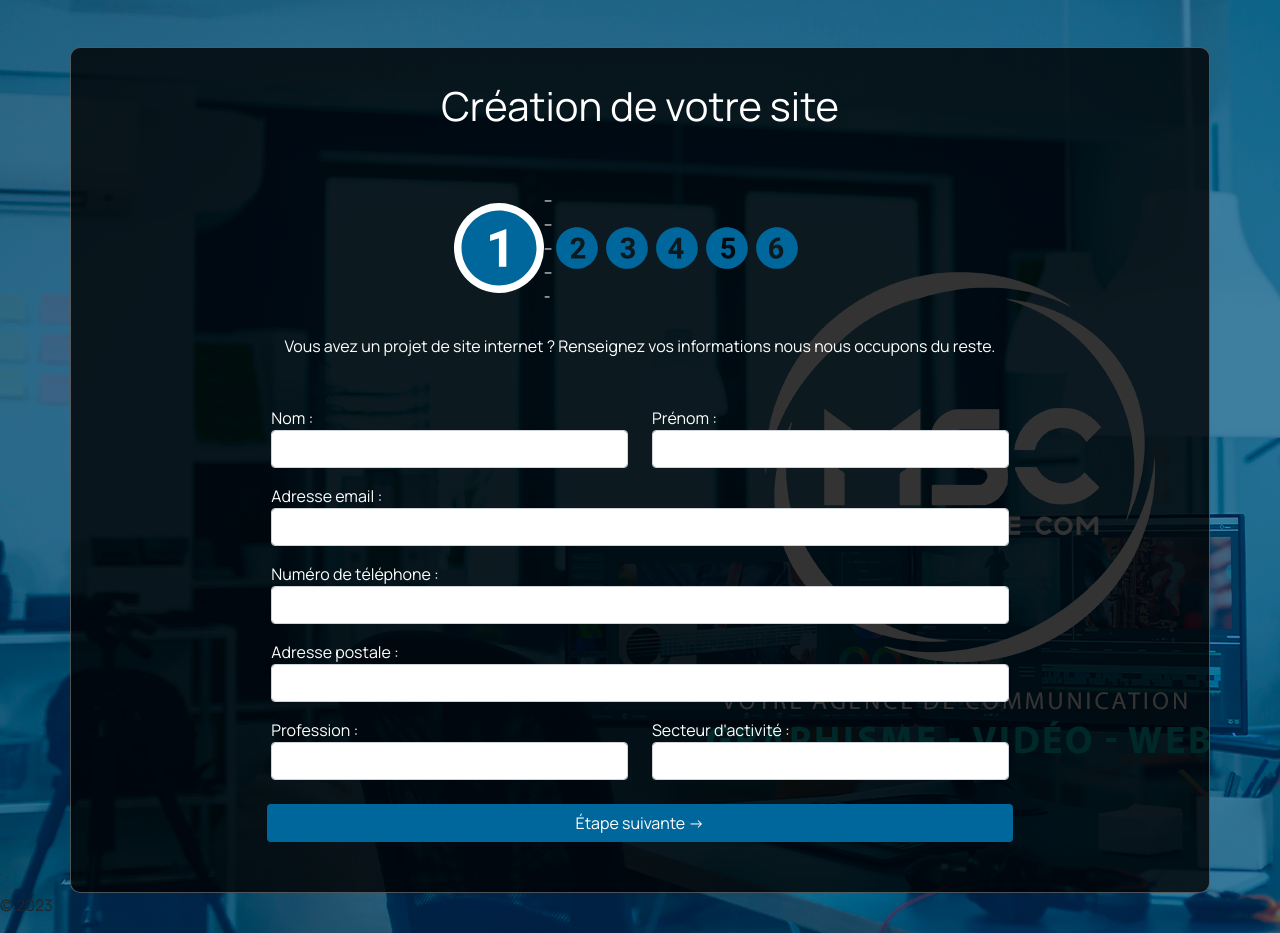
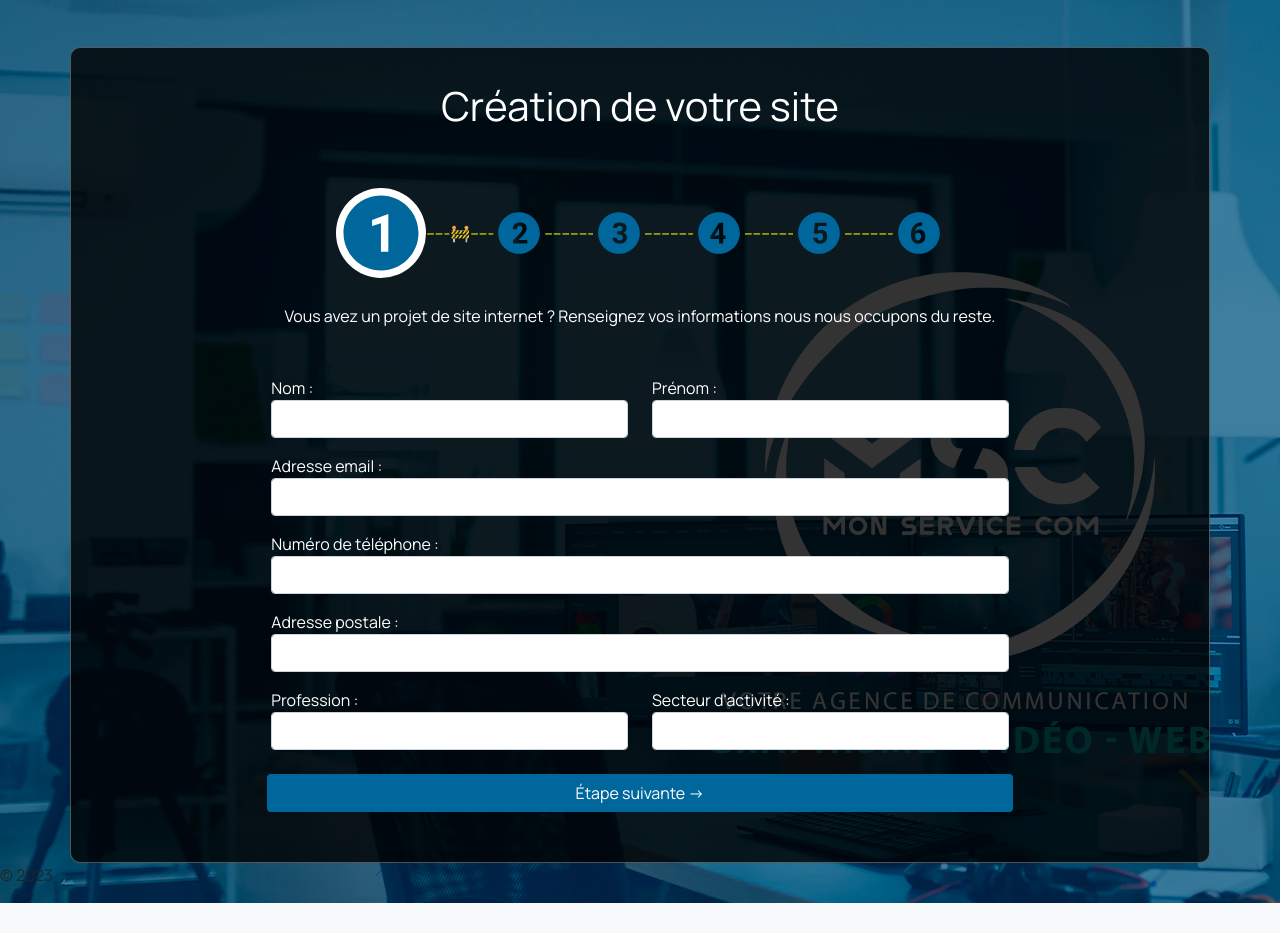
Before and after one commit to Hatem013/MSC_Cahier_Charges, a PHP site: page /MSC-1/client in a window 1280 px wide. Shown: the part 73-1006 px from the top of the page. After the commit the page ends 976 px from the top, so only its background shows below. Run offline with PHP 8.4, Linux system fonts and the light colour scheme; data that the repository does not hold is empty.

Commit message:
progress

```diff
--- a/Public/css/formulaire.css
+++ b/Public/css/formulaire.css
@@ -39,5 +39,9 @@
 }
 
 .progressed {
-    color: rgb(0, 255, 255);
+    color: green;
 }
+
+.in_progress {
+    color: yellow;
+}
--- a/views/client/index.php
+++ b/views/client/index.php
@@ -62,19 +62,31 @@ function validateForm($formData)
             <h1 class="mb-5">Création de votre site</h1>
         </div>
 
-           <div class="row justify-content-center" >
-               <div class="col-4">
-                    <ul class="progressbar" >
-                            <li <?php if ($_SESSION['currentStep'] == 1) { echo 'class="active"'; } ?>><img src="./Public/asset/svg/one.svg" class="logo_current_progress"></li>
-                            <li> --------- </li>
-                            <li <?php if ($_SESSION['currentStep'] == 2) { echo 'class="active"'; } ?>><a href=<?php ROOT . "views/client2"?> ><img src="./Public/asset/svg/two.svg" class="logo_progress"></a></li>
-                            <li <?php if ($_SESSION['currentStep'] == 3) { echo 'class="active"'; } ?>><a href=<?php ROOT . "views/client3"?> ><img src="./Public/asset/svg/three.svg" class="logo_progress"></a></li>
-                            <li <?php if ($_SESSION['currentStep'] == 4) { echo 'class="active"'; } ?>><a href=<?php ROOT . "views/client4"?> ><img src="./Public/asset/svg/four.svg" class="logo_progress"></a></li>
-                            <li <?php if ($_SESSION['currentStep'] == 5) { echo 'class="active"'; } ?>><a href=<?php ROOT . "views/client5"?> ><img src="./Public/asset/svg/five.svg" class="logo_progress"></a></li>
-                            <li <?php if ($_SESSION['currentStep'] == 6) { echo 'class="active"'; } ?>><a href=<?php ROOT . "views/client6"?> ><img src="./Public/asset/svg/six.svg" class="logo_progress"></a></li>
-                        </ul>
-               </div>
-           </div>
+        <ul class="progressbar">
+        <li <?php if ($_SESSION['currentStep'] == 1) {
+                echo 'class="active"';
+            } ?>><img src="./Public/asset/svg/one.svg" class="logo_current_progress"></li>
+        <li class="in_progress"> -----🚧----- </li>
+        <li <?php if ($_SESSION['currentStep'] == 2) {
+                echo 'class="active"';
+            } ?>><a href=<?php ROOT . "views/client2" ?>><img src="./Public/asset/svg/two.svg" class="logo_progress"></a></li>
+        <li class="in_progress"> ----------- </li>
+        <li <?php if ($_SESSION['currentStep'] == 3) {
+                echo 'class="active"';
+            } ?>><a href=<?php ROOT . "views/client3" ?>><img src="./Public/asset/svg/three.svg" class="logo_progress"></a></li>
+            <li class="in_progress"> ----------- </li>
+        <li <?php if ($_SESSION['currentStep'] == 4) {
+                echo 'class="active"';
+            } ?>><a href=<?php ROOT . "views/client4" ?>><img src="./Public/asset/svg/four.svg" class="logo_progress"></a></li>
+            <li class="in_progress"> ----------- </li>
+        <li <?php if ($_SESSION['currentStep'] == 5) {
+                echo 'class="active"';
+            } ?>><a href=<?php ROOT . "views/client5" ?>><img src="./Public/asset/svg/five.svg" class="logo_progress"></a></li>
+            <li class="in_progress"> ----------- </li>
+        <li <?php if ($_SESSION['currentStep'] == 6) {
+                echo 'class="active"';
+            } ?>><a href=<?php ROOT . "views/client6" ?>><img src="./Public/asset/svg/six.svg" class="logo_progress"></a></li>
+    </ul>
 
         <div class="container">
 
--- a/views/client3/index.php
+++ b/views/client3/index.php
@@ -28,10 +28,11 @@ require_once ROOT . 'App/Model.php';
     <li <?php if ($_SESSION['currentStep'] == 4) {
           echo 'class="active"';
         } ?>><a href=<?php ROOT . "views/client4" ?>><img src="./Public/asset/svg/four.svg" class="logo_current_progress"></a></li>
-        <li> ----------- </li>
+    <li class="in_progress"> ------🚧----- </li>
     <li <?php if ($_SESSION['currentStep'] == 5) {
           echo 'class="active"';
         } ?>><a href=<?php ROOT . "views/client5" ?>><img src="./Public/asset/svg/five.svg" class="logo_progress"></a></li>
+    <li class="in_progress"> ----------- </li>
     <li <?php if ($_SESSION['currentStep'] == 6) {
           echo 'class="active"';
         } ?>><a href=<?php ROOT . "views/client6" ?>><img src="./Public/asset/svg/six.svg" class="logo_progress"></a></li>
```
Also changed, not shown: Public/js/formulaire.js (+12 -0 lines), views/client1/index.php (+37 -15 lines), views/client2/index.php (+5 -3 lines), views/client4/index.php (+12 -8 lines).
